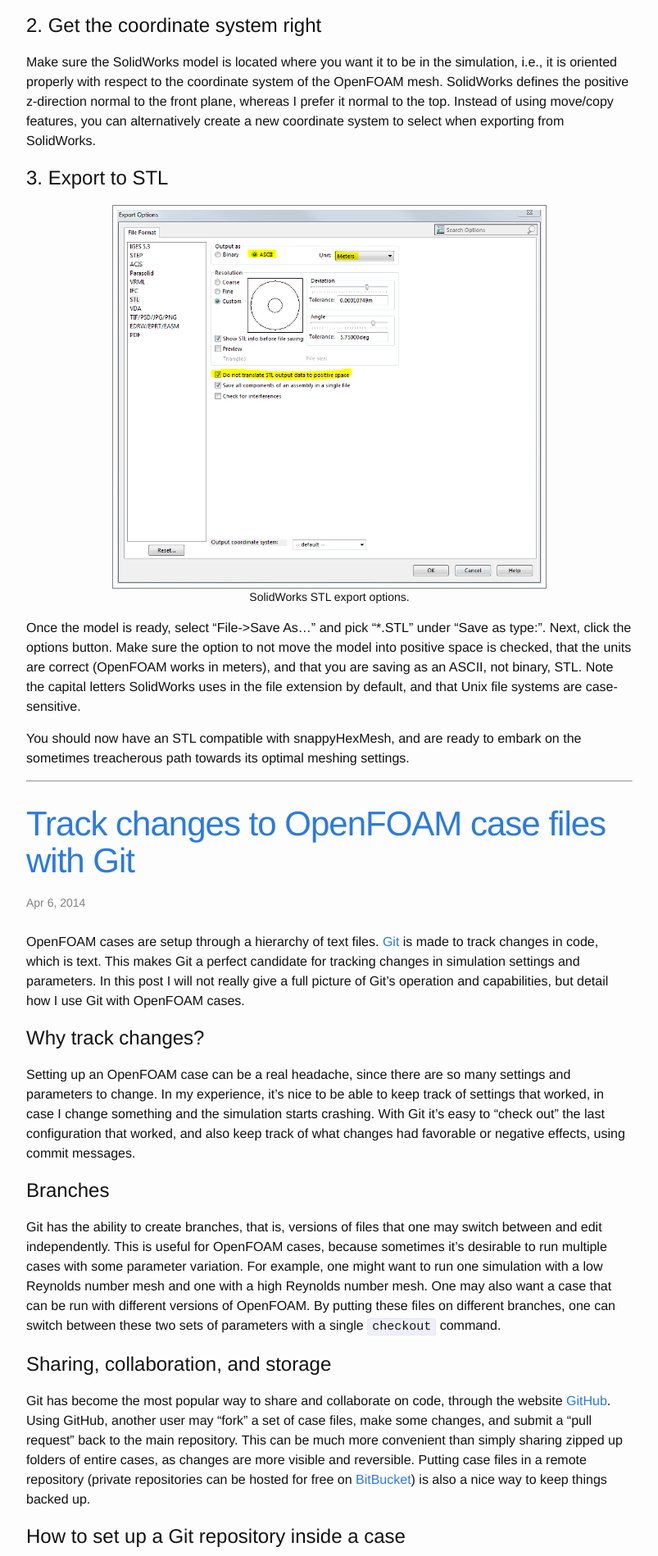
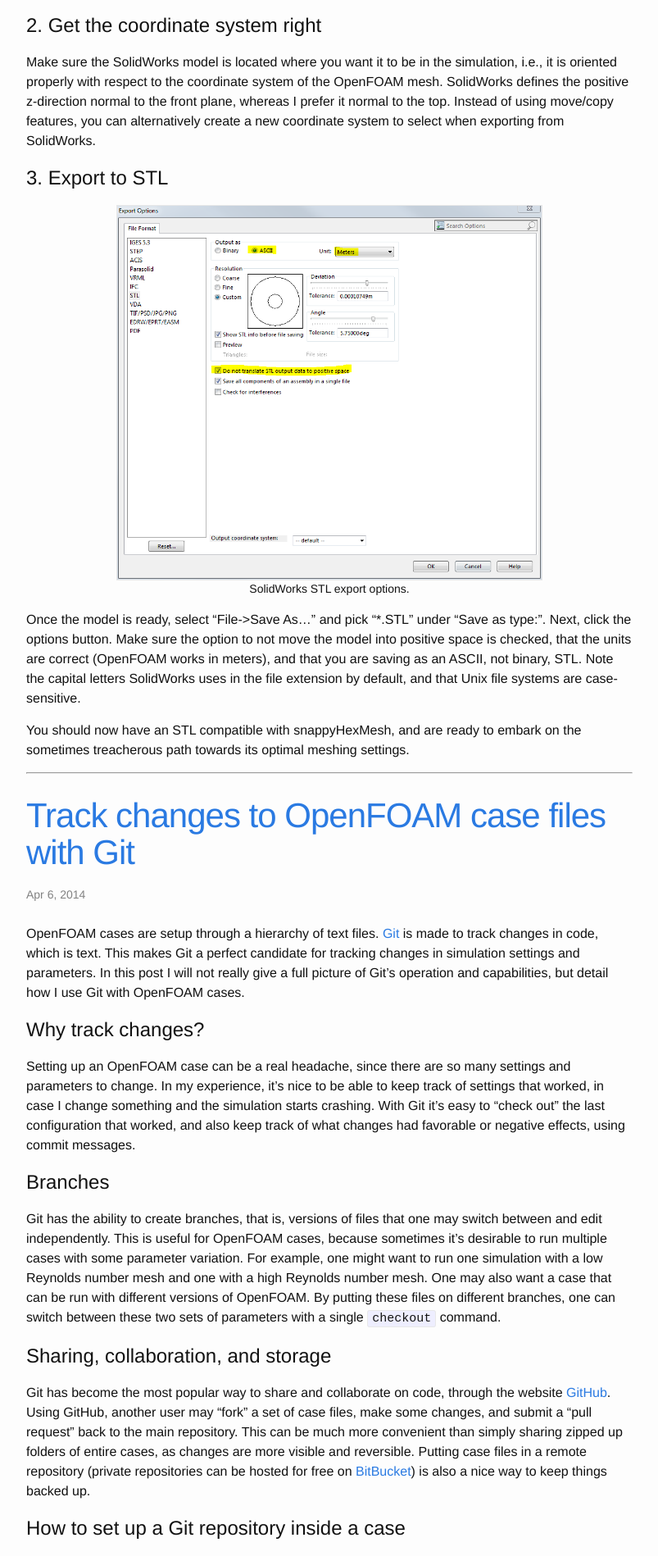
Before and after one commit to petebachant/petebachant.github.io, a Jekyll site: the page built from index.html, in a window 1280 px wide. Shown: the part 505-2403 px from the top of the page at 82% size, without its empty margins (238-1041 px from the left). Built offline with Jekyll 4.4.1, drawn with Linux system fonts in a browser that asks for light colours; Markdown is read by kramdown in place of the engine named in the settings; formulas are drawn with MathJax 3; a script that is not in the unit is left out.

Commit message:
Tweak image borders

```diff
--- a/_sass/_base.scss
+++ b/_sass/_base.scss
@@ -43,8 +43,8 @@
 img {
     max-width: 100%;
     vertical-align: middle;
-    border: 1px solid $grey-color;
-    padding: 5px;
+    border: 1px solid $grey-color-light;
+    padding: 0px;
 }
 
 .float-right {
```
